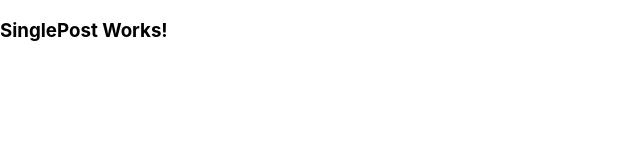
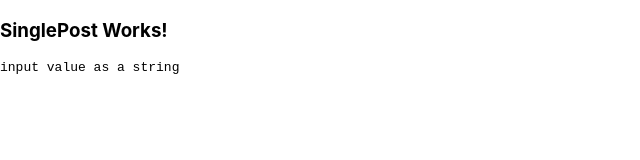
Before and after one commit to raloliver/react-hooks-ss, a React (Create React App) app: page / in a window 1280 px wide. Shown: the top 160 px of the page, without its empty margins (0-640 px from the left). Built offline with nearby package versions, Linux system fonts and the light colour scheme.

Commit message:
refactor: make a context file to handle with state

```diff
--- a/src/SinglePost.js
+++ b/src/SinglePost.js
@@ -2,18 +2,22 @@
  * File: SinglePost.js
  * Project: react-hooks-ss
  * Created: Tuesday, September 19th 2023, 6:15:28 am
- * Last Modified: Tuesday, September 19th 2023, 6:25:14 am
+ * Last Modified: Tuesday, September 19th 2023, 6:42:11 am
  * Copyright © 2023 AMDE Agência
  */
 
 import React, { useContext } from 'react';
-import { MainContext } from './UseContext';
+import { MainContext } from './context/MainContextProvider';
 
 const SinglePost = () => {
   const mainContext = useContext(MainContext);
-  console.log(mainContext);
 
-  return <h3>SinglePost Works!</h3>;
+  return (
+    <>
+      <h3>SinglePost Works!</h3>
+      <pre>{mainContext}</pre>
+    </>
+  );
 };
 
 export default SinglePost;
--- a/src/UseContext.js
+++ b/src/UseContext.js
@@ -2,22 +2,19 @@
  * File: UseContext.js
  * Project: react-hooks-ss
  * Created: Tuesday, September 19th 2023, 6:11:14 am
- * Last Modified: Tuesday, September 19th 2023, 6:25:11 am
+ * Last Modified: Tuesday, September 19th 2023, 6:38:25 am
  * Copyright © 2023 AMDE Agência
  */
 
-import React, { createContext } from 'react';
+import React from 'react';
+import MainContextProvider from './context/MainContextProvider';
 import MainComponent from './MainComponent';
-
-export const MainContext = createContext();
 
 const UseContext = () => {
   return (
-    <MainContext.Provider value={true}>
-      <div>
-        <MainComponent />
-      </div>
-    </MainContext.Provider>
+    <MainContextProvider>
+      <MainComponent />
+    </MainContextProvider>
   );
 };
 
--- /dev/null
+++ b/src/context/MainContextProvider.js
@@ -0,0 +1,19 @@
+/*
+ * File: MainContextProvider.js
+ * Project: react-hooks-ss
+ * Created: Tuesday, September 19th 2023, 6:30:56 am
+ * Last Modified: Tuesday, September 19th 2023, 6:42:18 am
+ * Copyright © 2023 AMDE Agência
+ */
+
+import React, { createContext, useState } from 'react';
+
+export const MainContext = createContext();
+
+const MainContextProvider = ({ children }) => {
+  const [input] = useState('input value as a string');
+
+  return <MainContext.Provider value={input}>{children}</MainContext.Provider>;
+};
+
+export default MainContextProvider;
```
